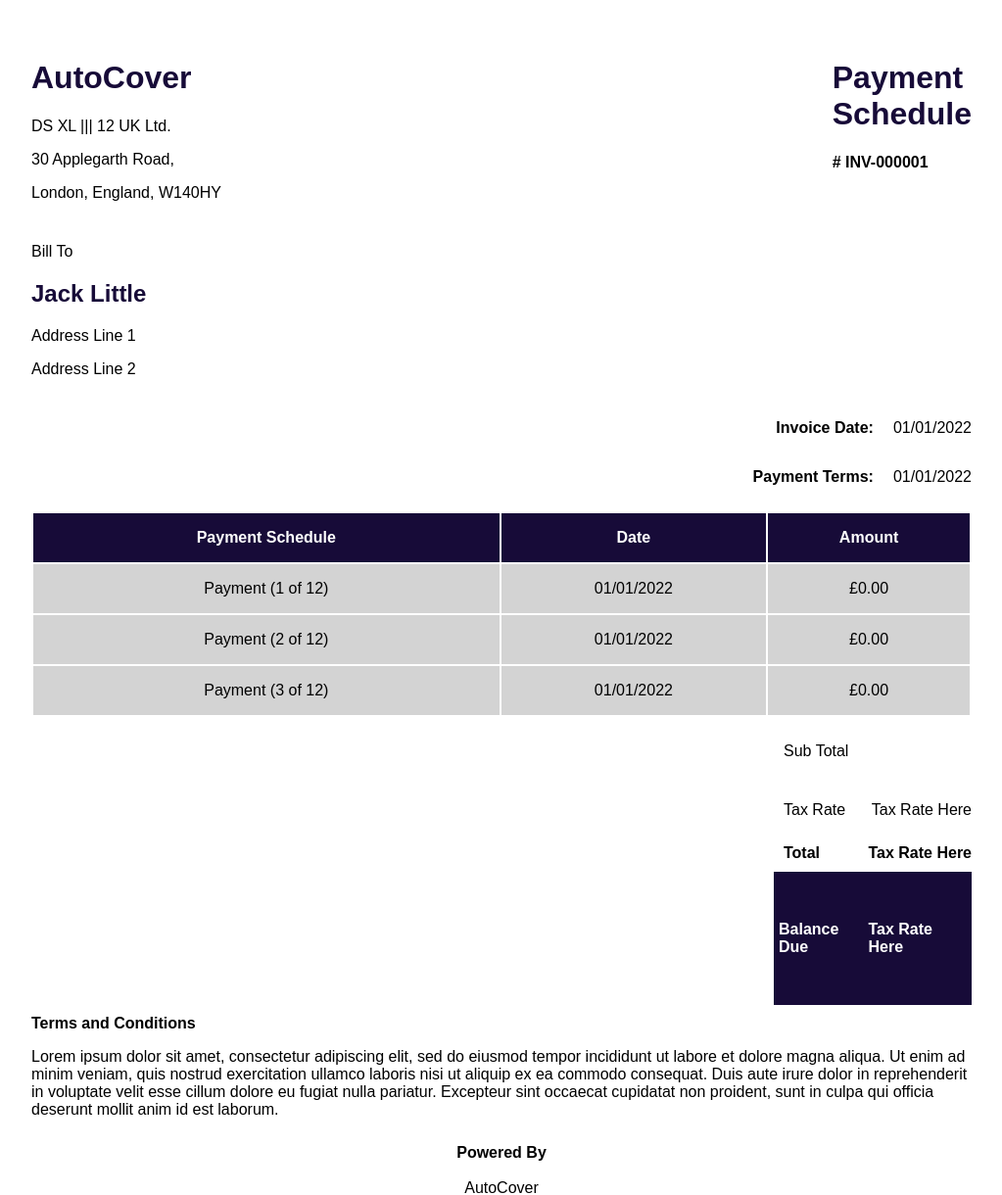
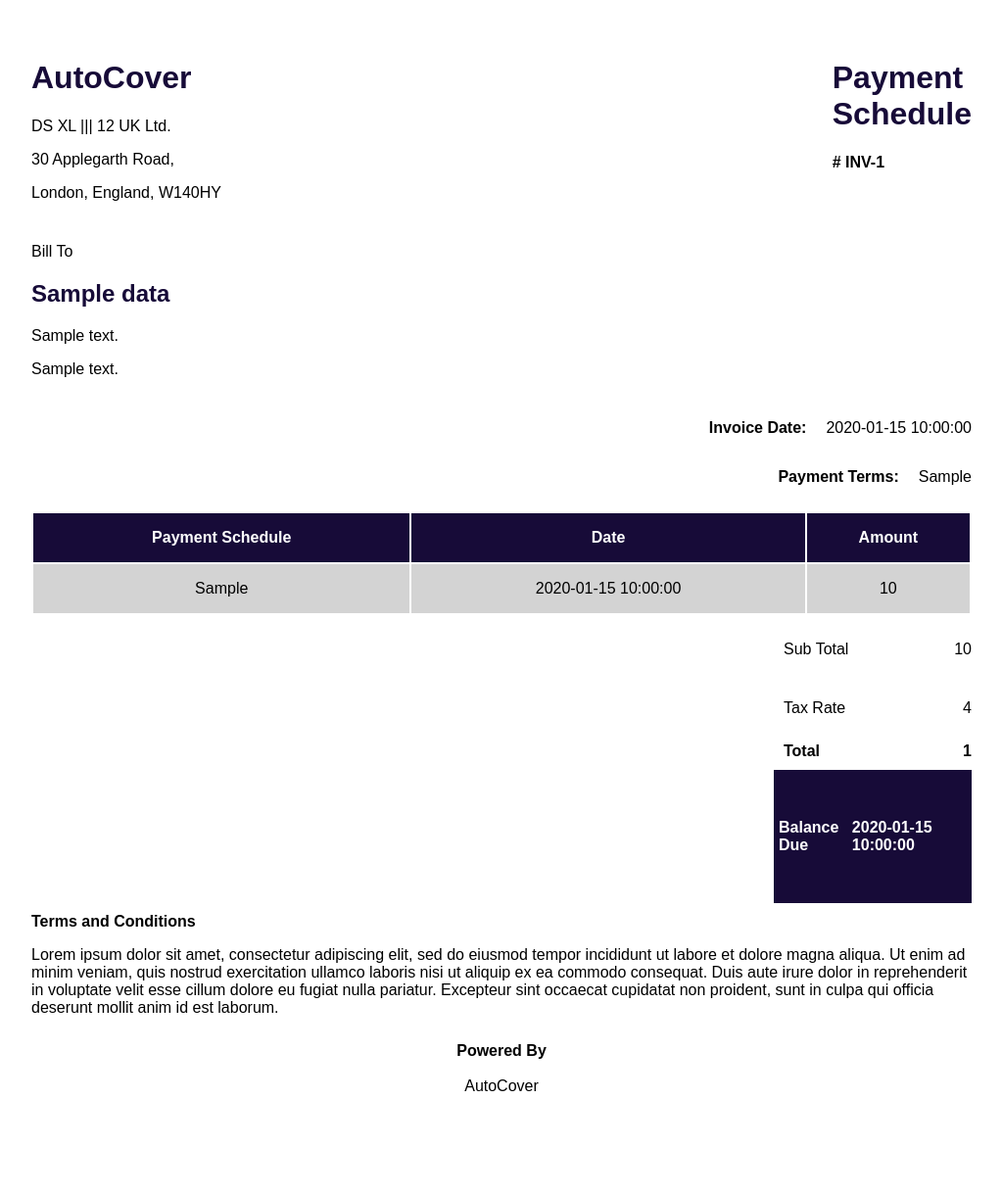
Before and after one commit to Saadi07/autocover, a Python web app: template templates/Service Invoice Template.html in a window 1280 px wide. Shown: the top 1220 px of the page at 98% size, without its empty margins (128-1151 px from the left). After the commit the page ends 1114 px from the top, so only its background shows below. Run offline with Jinja, Linux system fonts and the light colour scheme; the template is opened without the code that fills it: most values are stand-ins (such as "Sample title", 1, 10 or a date in 2020); some web fonts are replaced.

Commit message:
👌 IMPROVE: jinja templates, mapping function for invoices

```diff
--- a/config/configuration.py
+++ b/config/configuration.py
@@ -15,6 +15,9 @@
 VEHICLE_DATAPACKAGE = os.environ["VEHICLE_DATAPACKAGE"]
 SENDGRID_API_KEY = os.environ["SENDGRID_API_KEY"]
 CLOSEIO_KEY = os.environ["CLOSEIO_KEY"]
+AWS_ACCESS_KEY_ID = os.environ["AWS_ACCESS_KEY_ID"]
+AWS_SECRET_ACCESS_KEY = os.environ["AWS_SECRET_ACCESS_KEY"]
+AWS_REGION_NAME = os.environ["AWS_REGION_NAME"]
 
 # Headers for Bubble.io
 BUBBLE_HEADERS = {
--- a/requirements.txt
+++ b/requirements.txt
@@ -1,5 +1,6 @@
 annotated-types==0.6.0
 anyio==3.7.1
+boto3
 Brotli==1.1.0
 certifi==2023.11.17
 cffi==1.16.0
--- a/templates/Service Invoice Template.html
+++ b/templates/Service Invoice Template.html
@@ -1,5 +1,6 @@
 <!DOCTYPE html>
 <html lang="en">
+
 <head>
     <meta charset="UTF-8">
     <title>Title</title>
@@ -125,6 +126,7 @@
         }
     </style>
 </head>
+
 <body>
     <div class="mainBody">
         <div style="margin-top: 40px" class="mainContainer">
@@ -146,34 +148,34 @@
                     <div>
                         <p>Bill To</p>
                         <h2 style="color: #170B38">
-                        Jack Little
+                            {{data["Full Name"]}}
                         </h2>
                         <p>
-                        Address Line 1
+                            {{data["Line 1: Address"]}}
                         </p>
                         <p>
-                        Address Line 2
+                            {{data["Line 2: Address"]}}
                         </p>
                     </div>
                 </div>
             </div>
             <div class="invoice">
                 <h1 style="color: #170B38">
-                Payment <br/> Schedule
+                    Payment <br /> Schedule
                 </h1>
-            <strong># INV-000001</strong>
+                <strong># INV-{{data['invoice_number']}}</strong>
             </div>
 
         </div>
         <div class="paymentSection">
             <div class="payment">
                 <strong>Invoice Date:</strong>
-            <p>01/01/2022</p>
+                <p>{{data["invoice_date"]}}</p>
 
             </div>
             <div class="payment">
                 <strong>Payment Terms:</strong>
-            <p>01/01/2022</p>
+                <p>{{data["payment_terms"]}}</p>
             </div>
         </div>
         <table class="table">
@@ -191,41 +193,20 @@
                 </tr>
             </thead>
             <tbody>
+                {% for payment_obj in data["payment_schedule_list"] %}
                 <tr class="tableRow2">
                     <td>
-                Payment (1 of 12)
+                        {{payment_obj.payment_schedule}}
                     </td>
                     <td>
-                01/01/2022
+                        {{ payment_obj.date }}
                     </td>
                     <td>
-                £0.00
+                        {{ payment_obj.amount }}
                     </td>
                 </tr>
-        <tr class="tableRow2">
-            <td>
-                Payment (2 of 12)
-            </td>
-            <td>
-                01/01/2022
-            </td>
-            <td>
-                £0.00
-            </td>
-        </tr>
-        <tr class="tableRow2">
-            <td>
-                Payment (3 of 12)
-            </td>
-            <td>
-                01/01/2022
-            </td>
-            <td>
-                £0.00
-            </td>
-        </tr>
+                {% endfor %}
             </tbody>
-
         </table>
         <div class="totalSection">
             <div class="subTotalSection">
@@ -233,7 +214,7 @@
                     Sub Total
                 </p>
                 <p>
-
+                    {{data["sub_total"]}}
                 </p>
             </div>
             <div class="subTotalSection">
@@ -241,7 +222,7 @@
                     Tax Rate
                 </p>
                 <p>
-                Tax Rate Here
+                    {{data["rate"]}}
                 </p>
             </div>
             <div class="subTotalSection">
@@ -249,7 +230,7 @@
                     Total
                 </strong>
                 <strong>
-                Tax Rate Here
+                    {{data["total_amount"]}}
                 </strong>
             </div>
             <div class="subTotalBalanceSection">
@@ -257,7 +238,7 @@
                     Balance Due
                 </strong>
                 <strong>
-                Tax Rate Here
+                    {{data["balance_due"]}}
                 </strong>
             </div>
         </div>
@@ -265,9 +246,12 @@
             <strong>Terms and Conditions</strong>
             <p>
                 Lorem ipsum dolor sit amet, consectetur adipiscing elit, sed do eiusmod tempor incididunt ut labore et
-            dolore magna aliqua. Ut enim ad minim veniam, quis nostrud exercitation ullamco laboris nisi ut aliquip ex
-            ea commodo consequat. Duis aute irure dolor in reprehenderit in voluptate velit esse cillum dolore eu fugiat
-            nulla pariatur. Excepteur sint occaecat cupidatat non proident, sunt in culpa qui officia deserunt mollit
+                dolore magna aliqua. Ut enim ad minim veniam, quis nostrud exercitation ullamco laboris nisi ut aliquip
+                ex
+                ea commodo consequat. Duis aute irure dolor in reprehenderit in voluptate velit esse cillum dolore eu
+                fugiat
+                nulla pariatur. Excepteur sint occaecat cupidatat non proident, sunt in culpa qui officia deserunt
+                mollit
                 anim id est laborum.
             </p>
         </div>
@@ -279,4 +263,5 @@
         </div>
     </div>
 </body>
+
 </html>
```
Also changed, not shown: services/event_service.py (+87 -19 lines), templates/Invoice Template.html (+30 -20 lines), utils/utils.py (+38 -1 lines). Lines whose indentation alone changed are shown as unchanged.
